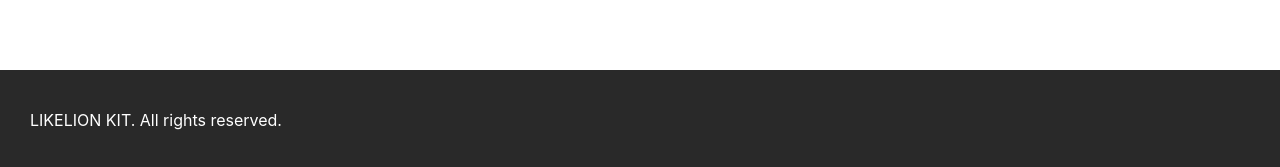
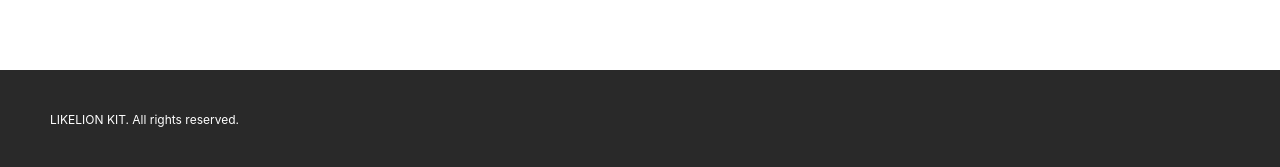
Before and after one commit to likelion-LIKIT/Front-end, a React (Create React App) app: page / in a window 1280 px wide. Shown: the part 630-797 px from the top of the page. Built offline with nearby package versions, Linux system fonts and the light colour scheme.

Commit message:
style(Footer.js): 스타일 변경
footer의 글씨 크기를 줄이고 왼쪽 padding을 늘림

```diff
--- a/src/common/styles/Footer.css
+++ b/src/common/styles/Footer.css
@@ -3,8 +3,9 @@
 .Footer {
     height: 100px;
     line-height: 100px;
-    padding-left: 30px;
+    padding-left: 50px;
     position: relative;
     color: white;
     background-color: #292929;
+    font-size: 12px;
 }
```
